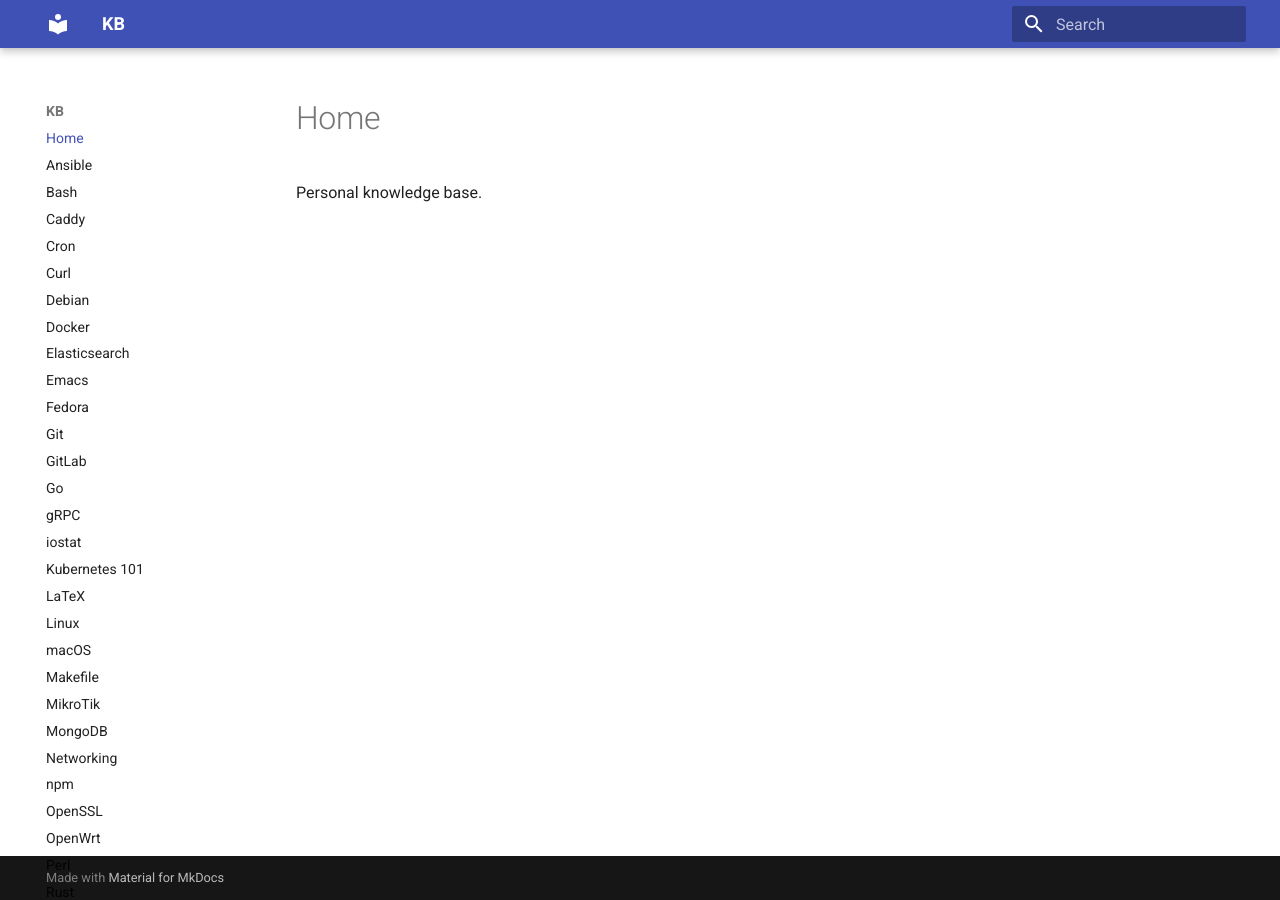
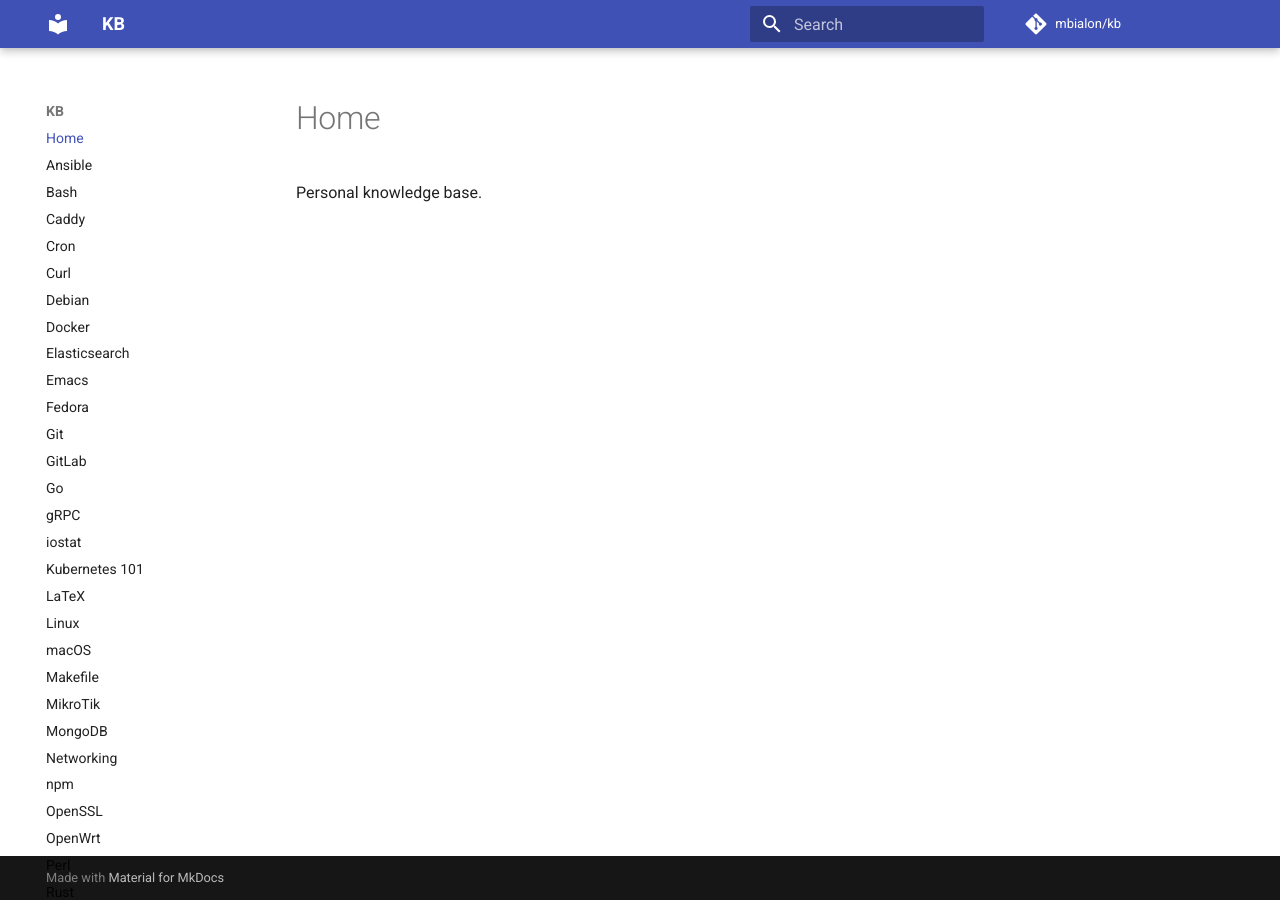
Before and after one commit to mbialon/kb, an MkDocs documentation site: the page built from docs/index.md, in a window 1280 px wide. Built offline with MkDocs 1.6.1 and Material for MkDocs 9.7.7, drawn with Linux system fonts in a browser that asks for light colours; comment, search, counter and statistics services are not loaded.

Commit message:
mkdocs: add repo info

```diff
--- a/mkdocs.yml
+++ b/mkdocs.yml
@@ -1,9 +1,15 @@
 ---
 site_name: KB
+
 theme:
   name: material
   palette:
     scheme: default
+
 markdown_extensions:
   - pymdownx.tasklist:
       custom_checkbox: true
+
+repo_url: https://github.com/mbialon/kb
+repo_name: mbialon/kb
+edit_uri: edit/main/docs/
```
